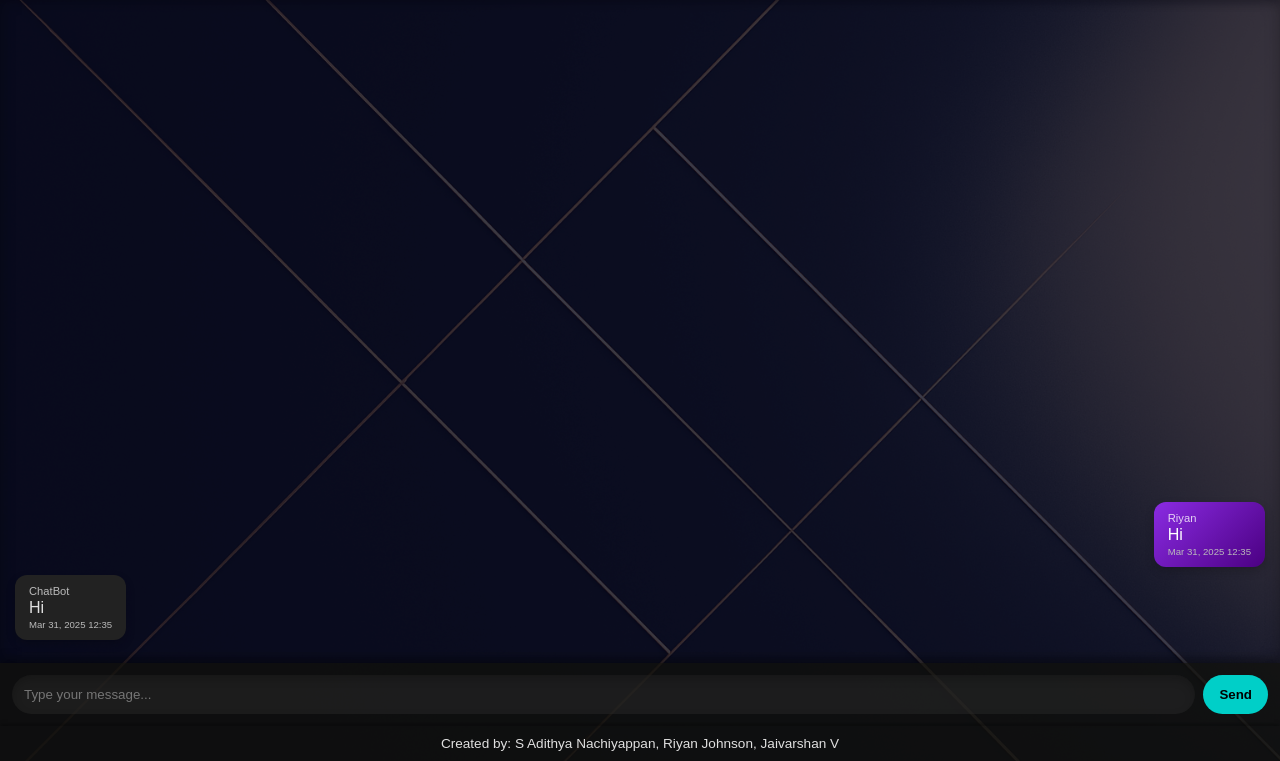
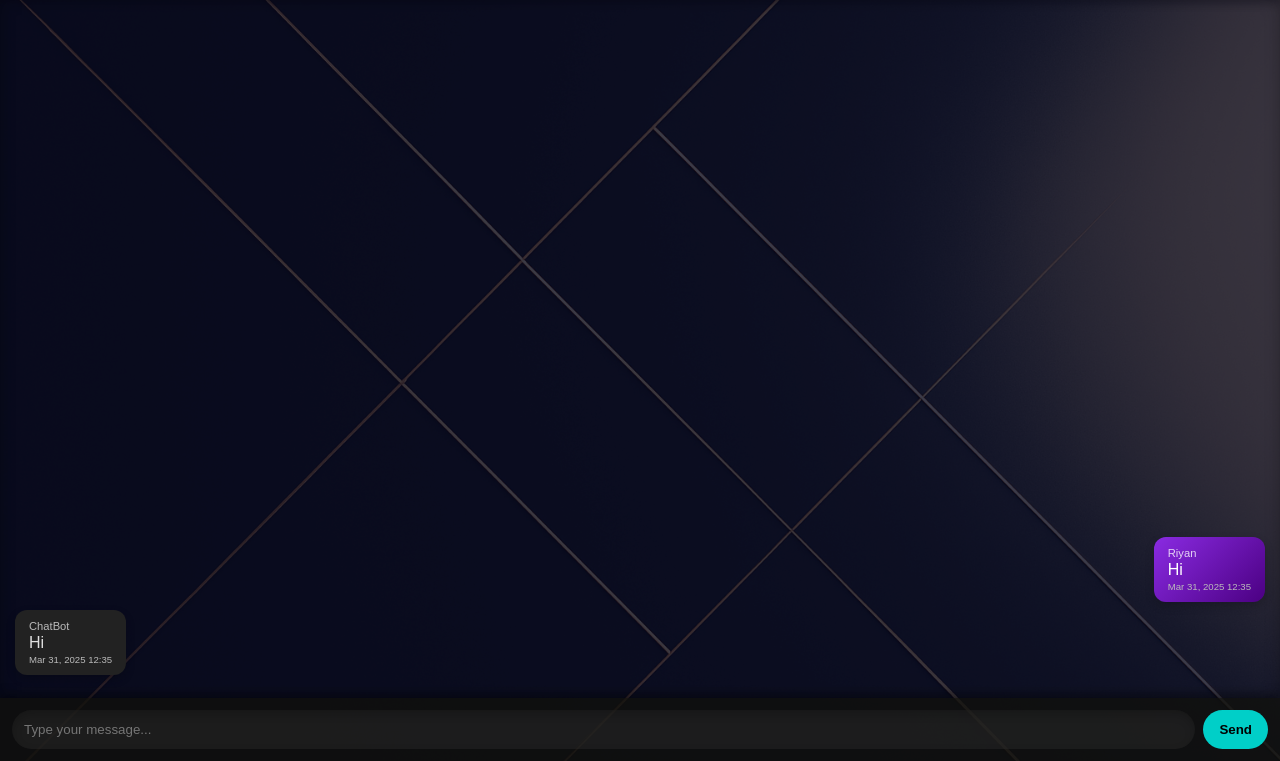
Before and after one commit to RiyanJohnson/MFC-Tech-Project, a Django app: page /chatbot/interests in a window 1280 px wide. Shown: the part 39-800 px from the top of the page. Run offline with Django 5.2, Linux system fonts and the light colour scheme; a user stored in the database is signed in; data comes from the database, SQL or seed files in the repository; some web fonts are replaced.

Commit message:
Update interests.html

```diff
--- a/careeradvisor/chatbot/templates/chatbot/interests.html
+++ b/careeradvisor/chatbot/templates/chatbot/interests.html
@@ -133,13 +133,7 @@
     }
 
     /* Credits Footer */
-    footer.creators {
-      background-color: rgba(15, 15, 15, 0.95);
-      padding: 10px 20px;
-      text-align: center;
-      font-size: 0.85rem;
-      box-shadow: 0 -2px 4px rgba(0, 0, 0, 0.3);
-    }
+
   </style>
 </head>
 <body>
@@ -183,8 +177,6 @@
   </script>
 
   <!-- Credits Footer -->
-  <footer class="creators">
-    Created by: S Adithya Nachiyappan, Riyan Johnson, Jaivarshan V
-  </footer>
+
 </body>
 </html>
```
